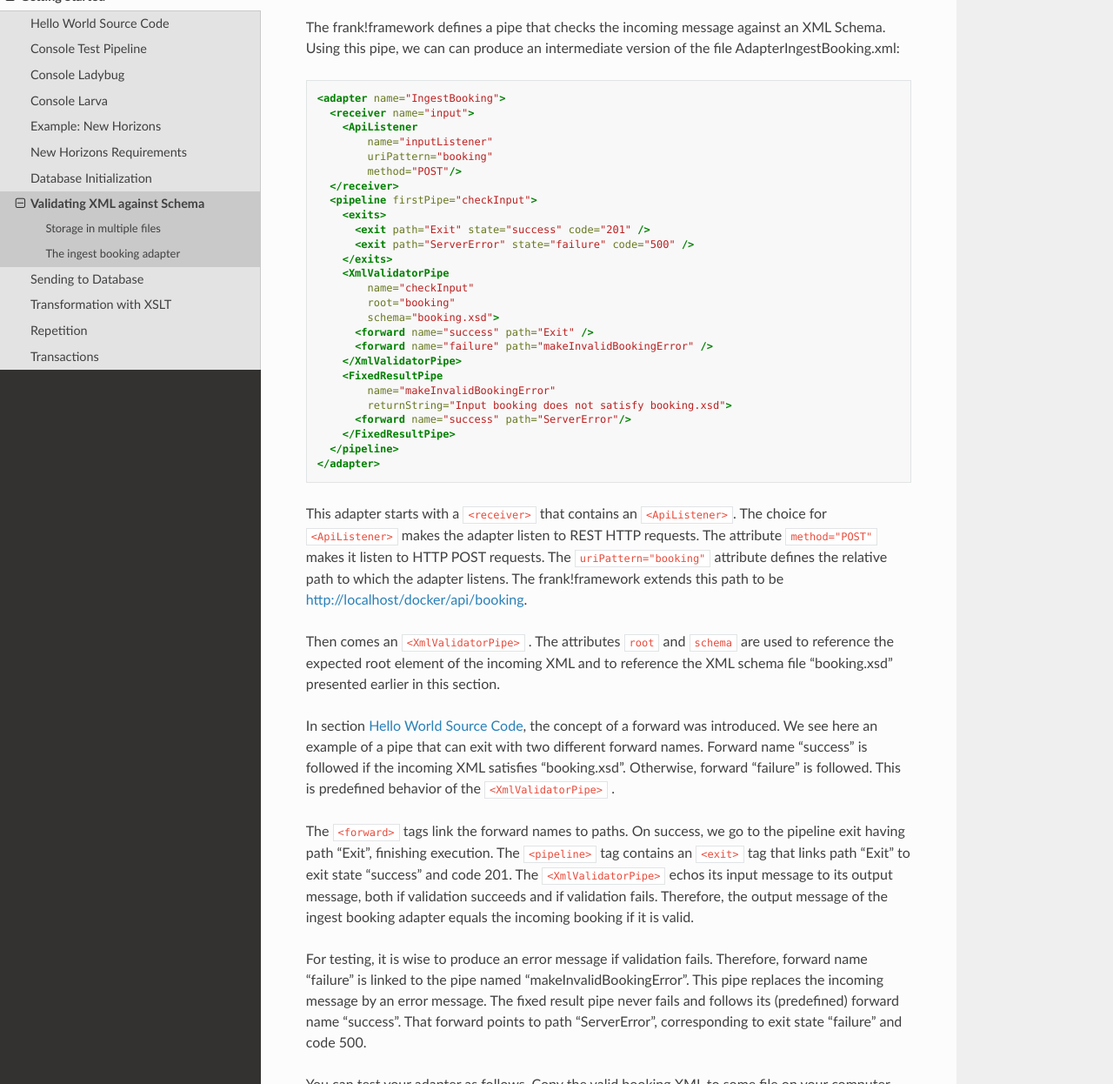
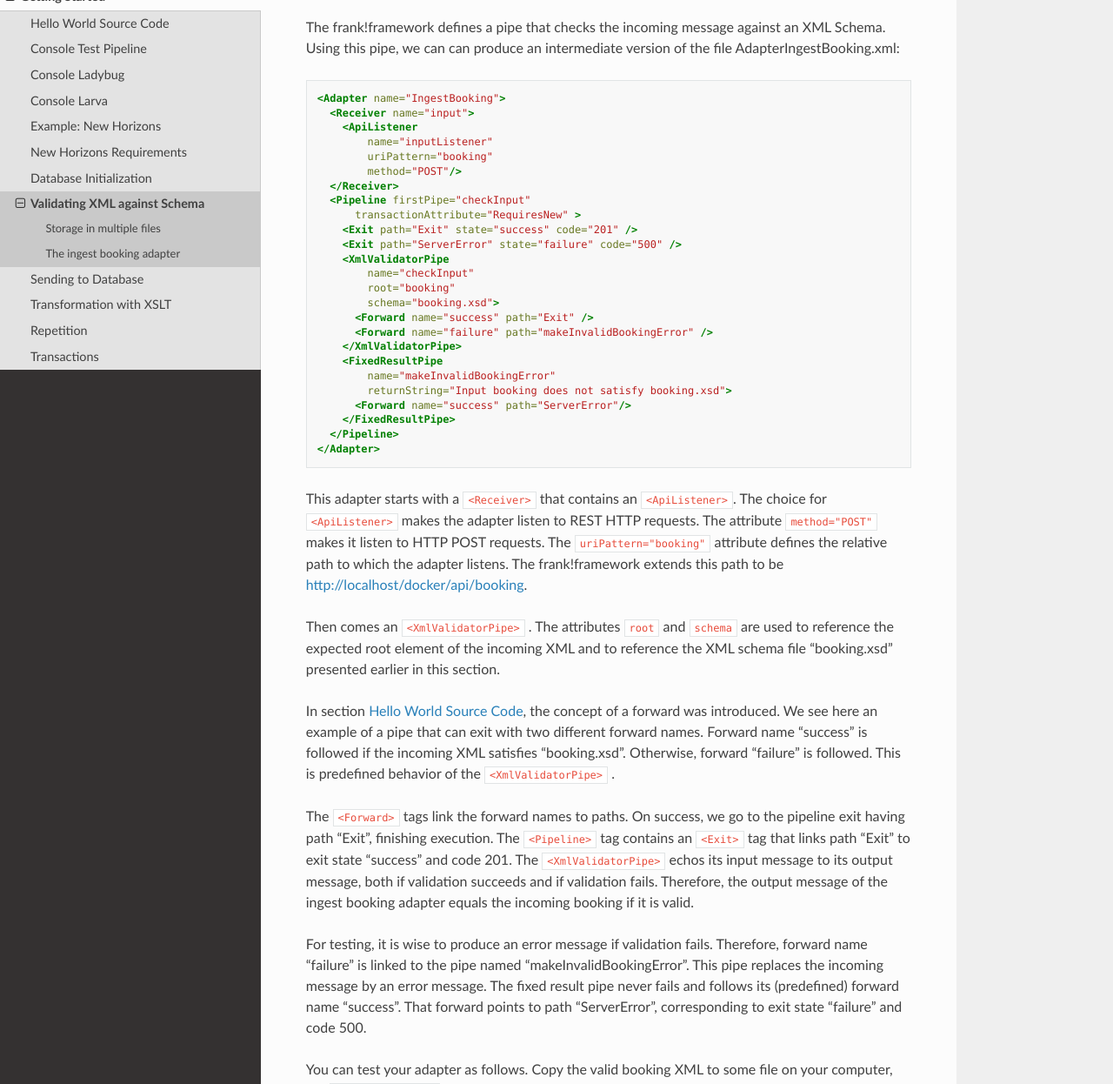
Before and after one commit to frankframework/frank-manual, a Sphinx documentation site: the page built from docs/source/horizonsValidateBooking.rst, in a window 1280 px wide and 1400 px high, scrolled down 1177 px, cut to the strip 154-1400 px from the top of the window. Shown: the whole strip at 87% size. Built offline with Sphinx 7.4.7 and the Read the Docs theme 2.0.0, drawn with Linux system fonts in a browser that asks for light colours.

```diff
--- a/docs/source/helloTestPipeline.rst
+++ b/docs/source/helloTestPipeline.rst
@@ -22,4 +22,4 @@ arbitrary message in the Message field. Then Click
 The ``returnString`` you configured in the ``<FixedResultPipe>`` is printed
 at the bottom. To the top, you see a green bar with
 the word "success". "success" is the state you configured
-in the ``<exit>`` tag.
+in the ``<Exit>`` tag.
--- a/docs/source/horizonsTransform.rst
+++ b/docs/source/horizonsTransform.rst
@@ -51,8 +51,8 @@ Then you can append the ingest booking adapter with the following:
        name="getDestinations"
        styleSheetName="booking2destinations.xsl"
        getInputFromSessionKey="originalMessage">
-     <forward name="success" path="Exit"/>
-     <forward name="failure" path="ServerError"/>
+     <Forward name="success" path="Exit"/>
+     <Forward name="failure" path="ServerError"/>
    </XsltPipe>
 
 .. NOTE::
--- a/docs/source/horizonsValidateBooking.rst
+++ b/docs/source/horizonsValidateBooking.rst
@@ -21,7 +21,7 @@ multiple files. Each of the two adapters gets its own file,
 and in Configuration.xml they are referenced.
 
 You can make a file "<project directory>/classes/AdapterHello.xml
-and copy from Configuration.xml the ``<adapter>`` element and its
+and copy from Configuration.xml the ``<Adapter>`` element and its
 contents. This results in:
 
 .. literalinclude:: ../../classes/AdapterHello.xml
@@ -70,34 +70,33 @@ of the file AdapterIngestBooking.xml:
 
 .. code-block:: XML
 
-   <adapter name="IngestBooking">
-     <receiver name="input">
+   <Adapter name="IngestBooking">
+     <Receiver name="input">
        <ApiListener
            name="inputListener"
            uriPattern="booking"
            method="POST"/>
-     </receiver>
-     <pipeline firstPipe="checkInput">
-       <exits>
-         <exit path="Exit" state="success" code="201" />
-         <exit path="ServerError" state="failure" code="500" />
-       </exits>
+     </Receiver>
+     <Pipeline firstPipe="checkInput"
+         transactionAttribute="RequiresNew" >
+       <Exit path="Exit" state="success" code="201" />
+       <Exit path="ServerError" state="failure" code="500" />
        <XmlValidatorPipe
            name="checkInput"
            root="booking"
            schema="booking.xsd">
-         <forward name="success" path="Exit" />
-         <forward name="failure" path="makeInvalidBookingError" />
+         <Forward name="success" path="Exit" />
+         <Forward name="failure" path="makeInvalidBookingError" />
        </XmlValidatorPipe>
        <FixedResultPipe
            name="makeInvalidBookingError"
            returnString="Input booking does not satisfy booking.xsd">
-         <forward name="success" path="ServerError"/>
+         <Forward name="success" path="ServerError"/>
        </FixedResultPipe>
-     </pipeline>
-   </adapter>
+     </Pipeline>
+   </Adapter>
 
-This adapter starts with a ``<receiver>`` that contains an ``<ApiListener>``.
+This adapter starts with a ``<Receiver>`` that contains an ``<ApiListener>``.
 The choice for ``<ApiListener>`` makes the adapter listen to REST HTTP requests. The attribute
 ``method="POST"`` makes it listen to HTTP POST requests. The ``uriPattern="booking"`` attribute
 defines the relative path to which the adapter listens.
@@ -114,9 +113,9 @@ forward names. Forward name "success" is followed if the incoming XML
 satisfies "booking.xsd". Otherwise, forward "failure" is followed.
 This is predefined behavior of the ``<XmlValidatorPipe>`` .
 
-The ``<forward>`` tags link the forward names to paths. On success,
+The ``<Forward>`` tags link the forward names to paths. On success,
 we go to the pipeline exit having path "Exit", finishing execution.
-The ``<pipeline>`` tag contains an ``<exit>`` tag that links
+The ``<Pipeline>`` tag contains an ``<Exit>`` tag that links
 path "Exit" to exit state "success" and code 201. The ``<XmlValidatorPipe>`` echos
 its input message to its output message, both if validation succeeds and
 if validation fails. Therefore, the output
```
Also changed, not shown: docs/source/helloRest.rst (deleted, +0 -47 lines), docs/source/horizonTransactions.rst (+10 -12 lines), docs/source/horizonsForEach.rst (+9 -9 lines), docs/source/horizonsInsertDb.rst (+6 -6 lines), docs/source/installationLinux.rst (deleted, +0 -103 lines), 3 other files.
